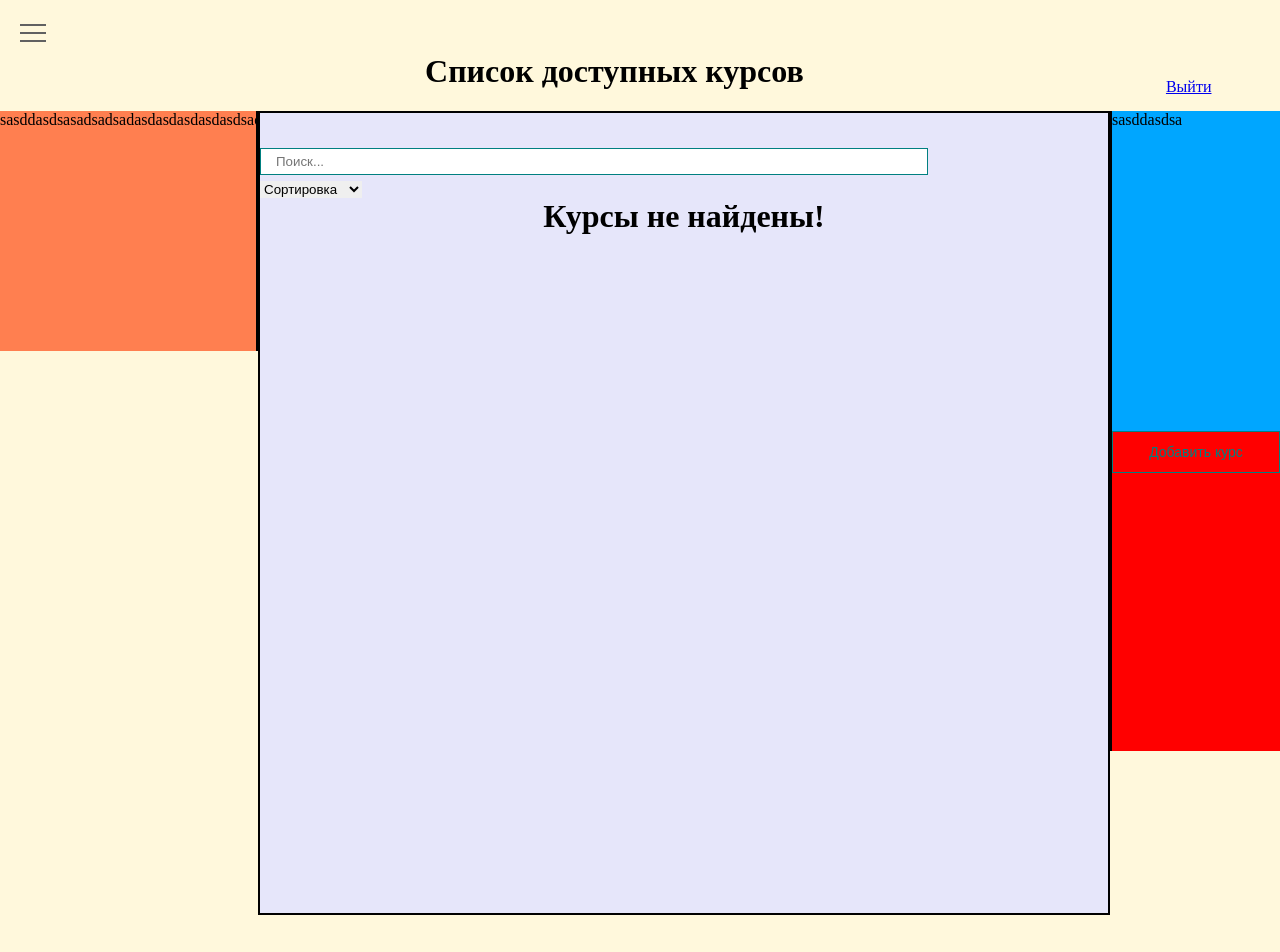
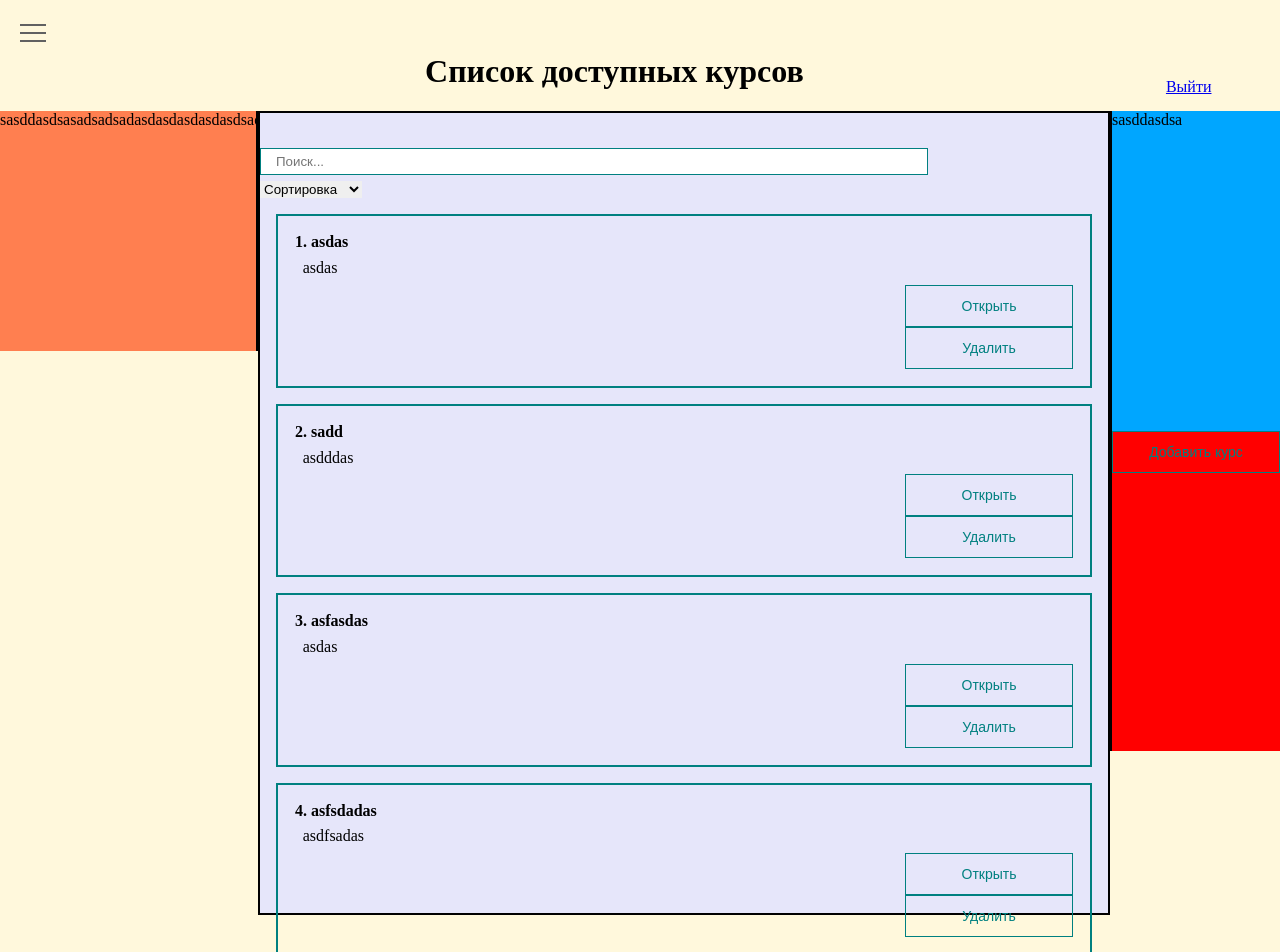
Before and after one commit to vladlenf/education.lab, a React (Create React App) app: page / in a window 1280 px wide. Shown: the top 952 px of the page. Before the commit the page ends 915 px from the top, so only its background shows below. Built offline with nearby package versions, Linux system fonts and the light colour scheme.

Commit message:
Добавление курсов, сортировка и поиск курсов2

```diff
--- a/src/App.js
+++ b/src/App.js
@@ -1,6 +1,6 @@
 import classes from'./App.css';
 import React, {useState} from 'react';
-import Index from "./components/UI/firstPage";
+import Index from "./pages/firstPage";
 import MyButton from "./components/UI/button/button";
 import Userprofile from "./components/UI/UserProfile/userprofile";
 import MyModal from "./components/UI/MyModal/MyModal";
@@ -8,8 +8,8 @@ import MyModal from "./components/UI/MyModal/MyModal";
 import AddNewTask from "./components/UI/AddNewTask/AddNewTask";
 import SendTaskToTeacher from "./components/UI/SendTaskToTeacher/SendTaskToTeacher";
 import Notification from "./components/UI/Notification/Notification";
-import FirstPage from "./components/UI/firstPage";
-import CoursePage from "./components/UI/CoursePage/CoursePage";
+import FirstPage from "./pages/firstPage";
+import CoursePage from "./pages/CoursePage/CoursePage";
 
 
 
--- a/src/components/UI/Login/Login.jsx
+++ b/src/components/UI/Login/Login.jsx
@@ -2,7 +2,7 @@ import React, {useState} from 'react';
 import MyButton from "../button/button";
 import MyInput from "../MyInput/MyInput";
 import classes from "../Login/Login.module.css";
-import CoursePage from "../CoursePage/CoursePage";
+import CoursePage from "../../../pages/CoursePage/CoursePage";
 
 const Login = () => {
     const [login, setLogin] = useState('')
--- a/src/hooks/useCourses.js
+++ b/src/hooks/useCourses.js
@@ -9,7 +9,6 @@ export const useSortedCourses = (courses, sort) => {
         }
         return courses;
     }, [sort, courses])
-
     return sortedCourses;
 }
 
@@ -17,7 +16,6 @@ export const useCourses = (courses, sort, query) => {
     const sortedCourses = useSortedCourses(courses, sort);
 
     const sortedAndSearchedCourses = useMemo(() => {
-        console.log('asdas')
         return sortedCourses.filter(e => e.title.toLowerCase().includes(query.toLowerCase()))
     }, [query, sortedCourses])
     return sortedAndSearchedCourses;
--- a/src/components/UI/CoursePage/CoursePage.jsx
+++ b/src/pages/CoursePage/CoursePage.jsx
@@ -1,28 +1,36 @@
 import React, {useState} from 'react';
 import classes from './Course.module.css';
-import BurgerMenu from "../BurgerMenu/BurgerMenu";
-import ExitAccount from "../exitAccount/exitAccount";
-import MyButton from "../button/button";
-import Login from "../Login/Login";
-import MyModal from "../MyModal/MyModal";
-import CourseList from "../CourseList/CourseList";
-import CourseItem from "../CourseItem/CourseItem";
-import CourseForm from "../CourseForm/CourseForm";
-import MySelect from "../MySelect/MySelect";
-import MyInput from "../MyInput/MyInput";
-import {useCourses} from '../../../hooks/useCourses'
-import CourseFilter from '../CourseFilter'
+import BurgerMenu from "../../components/UI/BurgerMenu/BurgerMenu";
+import ExitAccount from "../../components/UI/exitAccount/exitAccount";
+import MyButton from "../../components/UI/button/button";
+import Login from "../../components/UI/Login/Login";
+import MyModal from "../../components/UI/MyModal/MyModal";
+import CourseList from "../../components/UI/CourseList/CourseList";
+import CourseItem from "../../components/UI/CourseItem/CourseItem";
+import CourseForm from "../../components/UI/CourseForm/CourseForm";
+import MySelect from "../../components/UI/MySelect/MySelect";
+import MyInput from "../../components/UI/MyInput/MyInput";
+import {useCourses} from '../../hooks/useCourses'
+import CourseFilter from '../../components/UI/CourseFilter'
 
 const CoursePage = () => {
 
     const [courses,setCourses] = useState([
-
+        {id:1, title:'asdas', body:'asdas'},
+        {id:2, title:'sadd', body:'asdddas'},
+        {id:3, title:'asfasdas', body:'asdas'},
+        {id:4, title:'asfsdadas', body:'asdfsadas'},
+        {id:5, title:'affassdas', body:'asdas'},
+        {id:6, title:'asfasddas', body:'asdfsadas'},
+        {id:7, title:'asdas', body:'asdas'},
+        {id:8, title:'asdfdasas', body:'asdfdsaas'},
+        {id:9, title:'asdas', body:'asdafadss'},
+        {id:10, title:'afsdasdas', body:'asdas'},
+        {id:11, title:'asdas', body:'asdfdsaas'}
     ])
     const [modal,setModal] = useState(false)
     const [filter, setFilter] = useState({sort: '', query: ''})
     const sortedAndSearchedCourses = useCourses(courses, filter.sort, filter.query);
-
-
 
     const createCourse = (newCourse) => { /*Создание нового курса*/
         setCourses([...courses, newCourse])
```
Also changed, not shown: src/pages/firstPage/index.jsx (renamed from src/components/UI/firstPage/index.jsx, +5 -5 lines), src/pages/CoursePage/Course.module.css (renamed from src/components/UI/CoursePage/Course.module.css), src/pages/firstPage/index.module.css (renamed from src/components/UI/firstPage/index.module.css).
